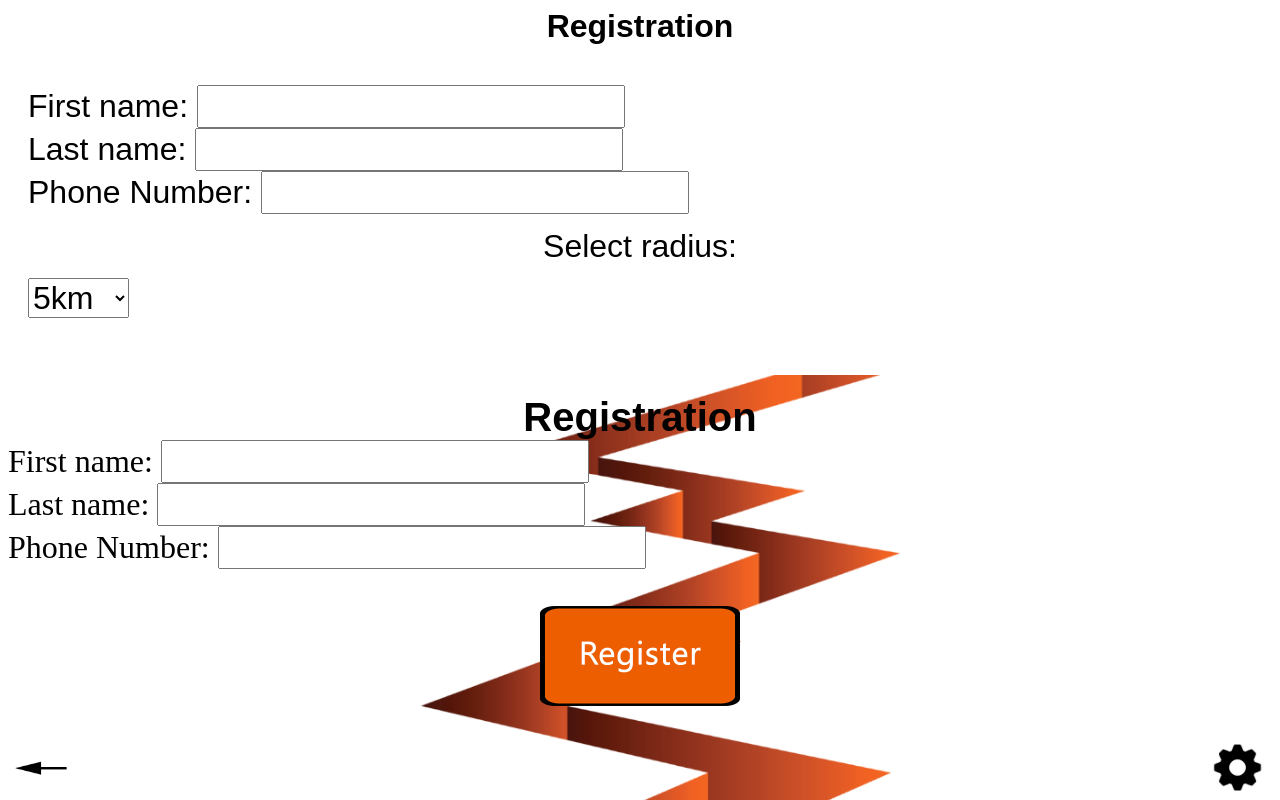
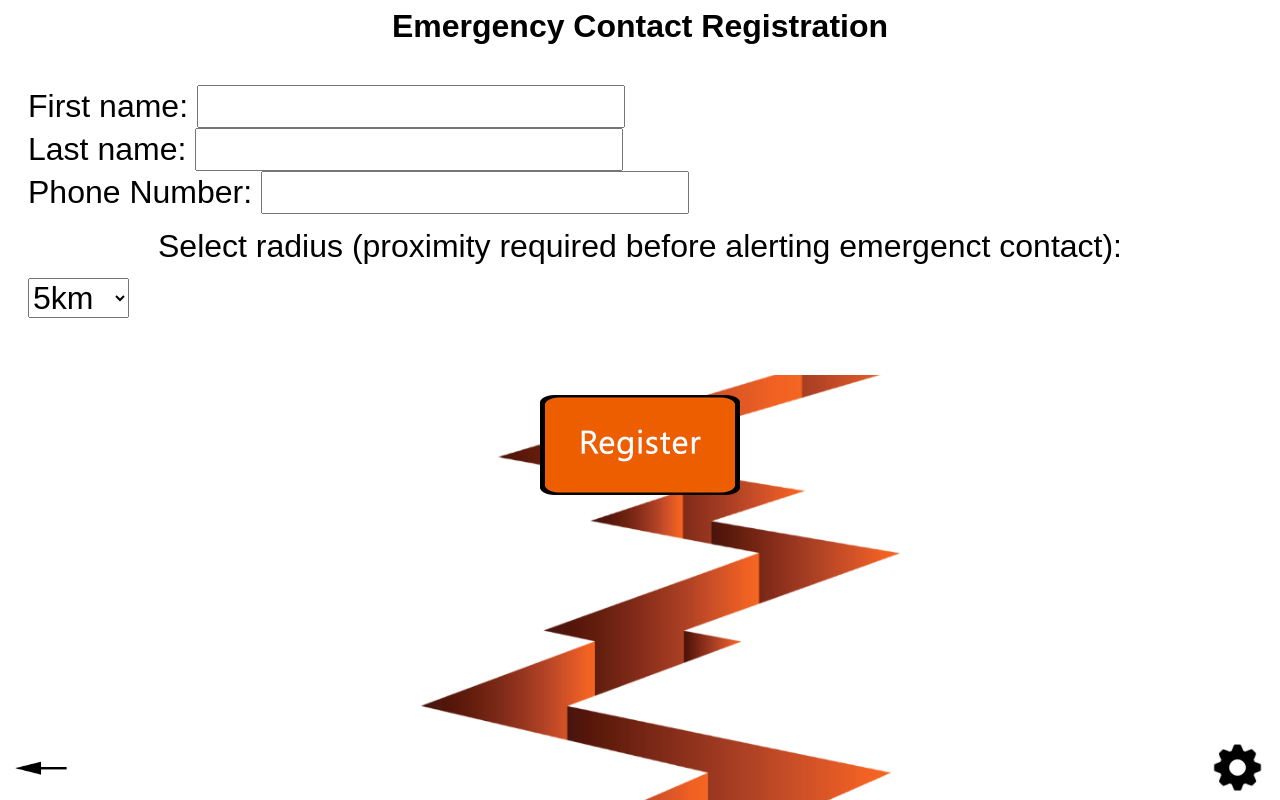
Before and after one commit to IrakliGurgenidze/HackRPI2019, a website: page HackRPI2019/two.html in a window 1280 px wide. Drawn offline with Linux system fonts and the light colour scheme.

Commit message:
FInal Drafts of Web Pages

```diff
--- a/HackRPI2019/two.html
+++ b/HackRPI2019/two.html
@@ -44,7 +44,7 @@
   </style>
   <body>
 
-        <h1>Registration</h1>
+        <h1>Emergency Contact Registration</h1>
         <div class="box-1">
             <form style="font-size:200%; font-family: Arial;">
             First name:
@@ -57,7 +57,7 @@
             <input  style="font-size:100%;" type="text" name="phonenumber">
 
 
-          <p style="font-size:100%;">Select radius:</p>
+          <p style="font-size:100%;">Select radius (proximity required before alerting emergenct contact):</p>
           <select style="font-size:100%;" name="radius">
            <option value="5km">5km</option>
            <option value="10km">10km</option>
@@ -69,21 +69,7 @@
           </form>
         </div>
 
-        <h1 style="font-size:250%;">Registration</h1>
-        <form style="font-size:200%;">
-          First name:
-          <input  style="font-size:100%;" type="text" name="firstname">
-          <br>
-          Last name:
-          <input  style="font-size:100%;" type="text" name="lastname">
-          <br>
-          Phone Number:
-          <input  style="font-size:100%;" type="text" name="phonenumber">
 
-
-        <br><br>
-        <!--<input type="submit" value="Submit">-->
-        </form>
 
 
         <a href="five.html">
```
Also changed, not shown: HackRPI2019/five.html (+3 -1 lines), HackRPI2019/setting.html (+2 -1 lines).
